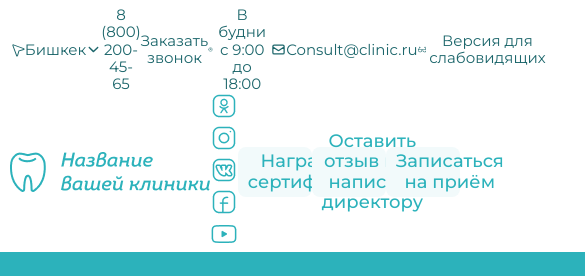
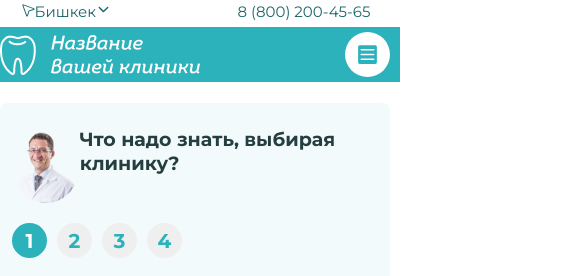
Before and after one commit to Cucumberchik/megatooth, a React (Create React App) app: page / in a window 390 px wide. Shown: the top 276 px of the page, 585 px wide, since content can reach past the window. Built offline with nearby package versions, Linux system fonts and the light colour scheme; grey boxes are pictures that could not be loaded.

Commit message:
add navbar

```diff
--- a/src/components/GlobalStyle/Media.css
+++ b/src/components/GlobalStyle/Media.css
@@ -1,4 +1,36 @@
 @media (max-width: 550px) {
+    .navbar{
+        height: 10vh;
+    }
+    .navbar_navigation_user{
+        width: 90%;
+
+    }
+
+    .navbar_navigate{
+        display: none;
+    }
+    .navbar_logo{
+        width: 100%;
+        padding: 5px 10px;
+        background: var(--color);
+    }
+    .blockmaxwidth500.button.nav{
+        width: 45px;
+        height: 45px;
+        display: flex;
+        align-items: center;
+        justify-content: center;
+        border-radius: 50%;
+        background: white;
+        color: var(--color);
+    }
+    .navbar_logo_img{
+        display: none;
+    }
+    .navbar_social_icon{
+        display: none;
+    }
     .AboutUsOurDoctor_content{
         width: 100%;
     }
@@ -42,10 +74,19 @@
             }
         }
     }
+    .blockmaxwidth500{
+        display: block;
+    }
+    .home_wrapper{
+        display: none;
+    }
     .AboutUsOurDoctor_pagination_btn{
         display: none;
     }
     .AboutUsOurDoctor_doctor{
         display: none;
     }
+    .nonemaxwidth500{
+        display: none;
+    }
   }
--- a/src/components/GlobalStyle/style.css
+++ b/src/components/GlobalStyle/style.css
@@ -307,13 +307,10 @@
     justify-content: space-between;
 }
 .navbar_navigation_user{
-    width: 95%;
+    width: 90%;
     display: flex;
     justify-content: space-between;
     button{
-        display: flex;
-        justify-content: center;
-        align-items: center;
         transition: 0.2s;
         font-family: var(--font-family);
         font-weight: 400;
@@ -327,6 +324,12 @@
         color: #2cb2bb;
     }
 }
+.blockmaxwidth500{
+    display: none;
+}
+.nonemaxwidth500{
+    display: flex;
+}
 .navbar_logo{
     width: 95%;
     display: flex;
@@ -336,7 +339,6 @@
         transition: 0.3s;
         width: 20%;
         height: 50px;
-        display: flex;
         align-items: center;
         font-family: var(--font-family);
         font-weight: 500;
@@ -391,7 +393,7 @@
     background: #2fc2cb;
 }
 .navbar_navigate_select{
-    position: fixed;
+    position: absolute;
     margin-top: 5px;
     padding: 8px;
     width: 280px;
@@ -427,10 +429,11 @@
 }
 .ModalWindowSity_content{
     width: 320px;
+    height: 30%;
+    margin-top: 300px;
     border-radius: 10px;
     padding: 20px 10px;
     background: #f4fffe;
-    margin-top: 250px;
     display: flex;
     flex-direction: column;
     overflow-y: auto;
--- a/src/components/pages/Navbar/Navbar.jsx
+++ b/src/components/pages/Navbar/Navbar.jsx
@@ -1,6 +1,7 @@
 import { useEffect, useState } from "react"
 
 import logo from "../../assets/CompanyLogo.png"
+import whiteLogo from "../../assets/CompanyLogoWhite.png"
 import odnaclassniki from "./icons/odnaclassnik_small_icon.png"
 import instagram from "./icons/instagram_small_icon.png"
 import wk from "./icons/wk_small_icon.png"
@@ -18,7 +19,7 @@ import { LiaGlassesSolid } from "react-icons/lia";
 import { LiaMedalSolid } from "react-icons/lia";
 import { BiMessageRoundedDetail } from "react-icons/bi";
 import { RiPencilLine } from "react-icons/ri";
-
+import { PiListFill } from "react-icons/pi";
 
 export default function Navbar() {
     const [sityId, setSityId] = useState(0)
@@ -105,30 +106,32 @@ export default function Navbar() {
         <div className="navbar">
             <div className="navbar_content">
                 <div className="navbar_navigation_user">
-                    <button onClick={() => setModalSity(true)} >
+                    <button className="blockmaxwidth500" onClick={() => setModalSity(true)} >
                         <PiNavigationArrow />
                         {sity[sityId]}
                         <IoIosArrowDown />
                     </button>
-                    <button onClick={() => window.location.href = 'tel:8 (800) 200-45-65'}>
+                    <button className="blockmaxwidth500" onClick={() => window.location.href = 'tel:8 (800) 200-45-65'}>
                         8 (800) 200-45-65
                     </button>
-                    <button>Заказать звонок</button>
-                    <button>
+                    <button className="nonemaxwidth500">Заказать звонок</button>
+                    <button className="nonemaxwidth500">
                         <TbClockHour3 />
                         В будни с 9:00 до 18:00
                     </button>
-                    <button>
+                    <button className="nonemaxwidth500">
                         <HiOutlineMail />
                         Consult@clinic.ru
-                    </button>
-                    <button>
+                    </button >
+                    <button className="nonemaxwidth500">
                         <LiaGlassesSolid />
                         Версия для слабовидящих
                     </button>
                 </div>
                 <div className="navbar_logo">
-                    <img src={logo} alt="" />
+                    <img className="blockmaxwidth500" src={whiteLogo} alt="logo" />
+                    <button className="blockmaxwidth500 button nav"><PiListFill /></button>
+                    <img className="nonemaxwidth500" src={logo} alt="logo" />
                     <div className="navbar_social_icon">
                         <img src={odnaclassniki} alt="odnaclassniki" />
                         <img src={instagram} alt="instagram" />
@@ -136,13 +139,13 @@ export default function Navbar() {
                         <img src={facebook} alt="facebook" />
                         <img src={youtube} alt="youtube" />
                     </div>
-                    <button>
+                    <button className="nonemaxwidth500">
                         <LiaMedalSolid />
                         Награды и сертификаты</button>
-                    <button>
+                    <button className="nonemaxwidth500">
                         <BiMessageRoundedDetail />
                         Оставить отзыв или написать директору</button>
-                    <button>
+                    <button className="nonemaxwidth500">
                         <RiPencilLine />
                         Записаться на приём</button>
                 </div>
```
Also changed, not shown: src/components/assets/CompanyLogoWhite.png (added).
